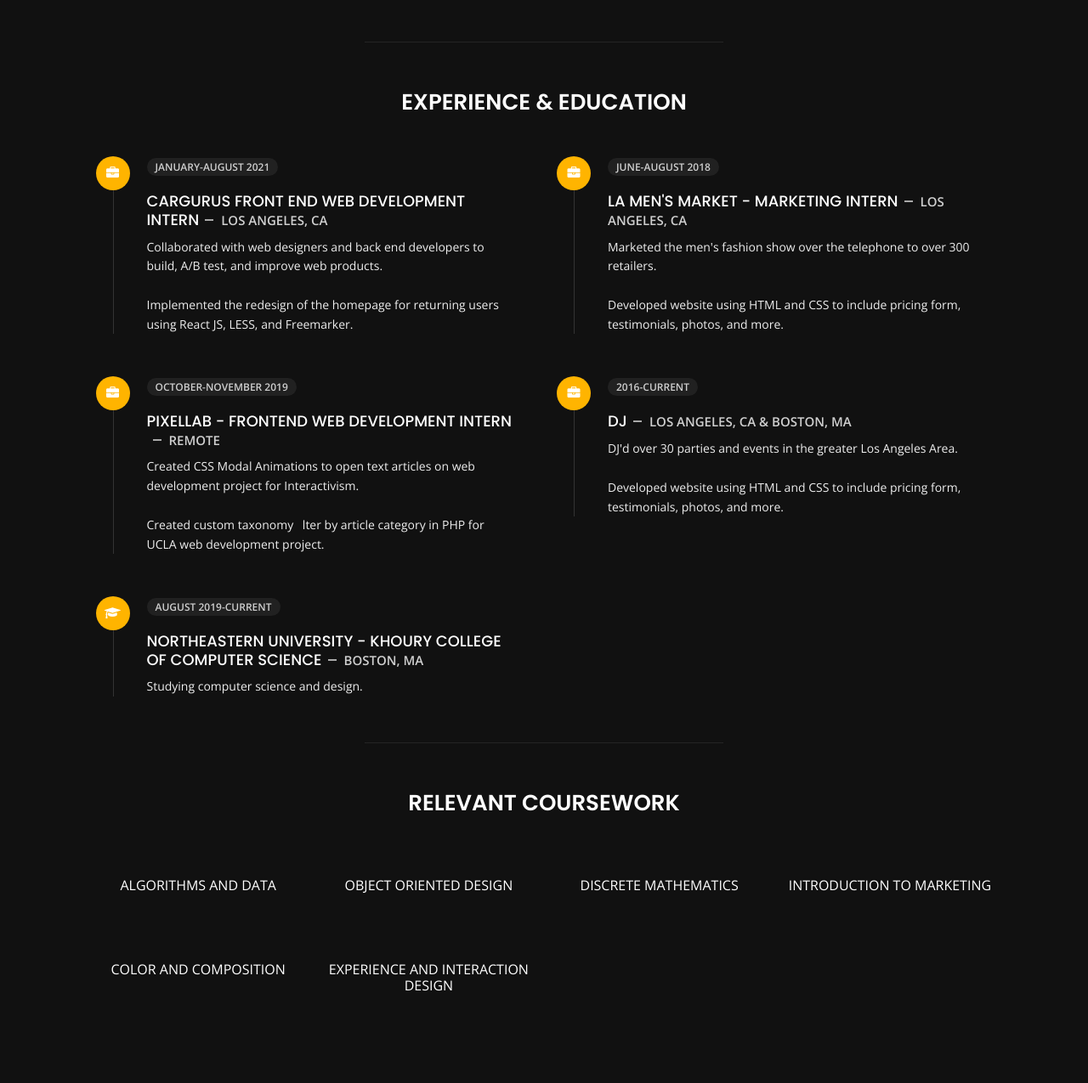
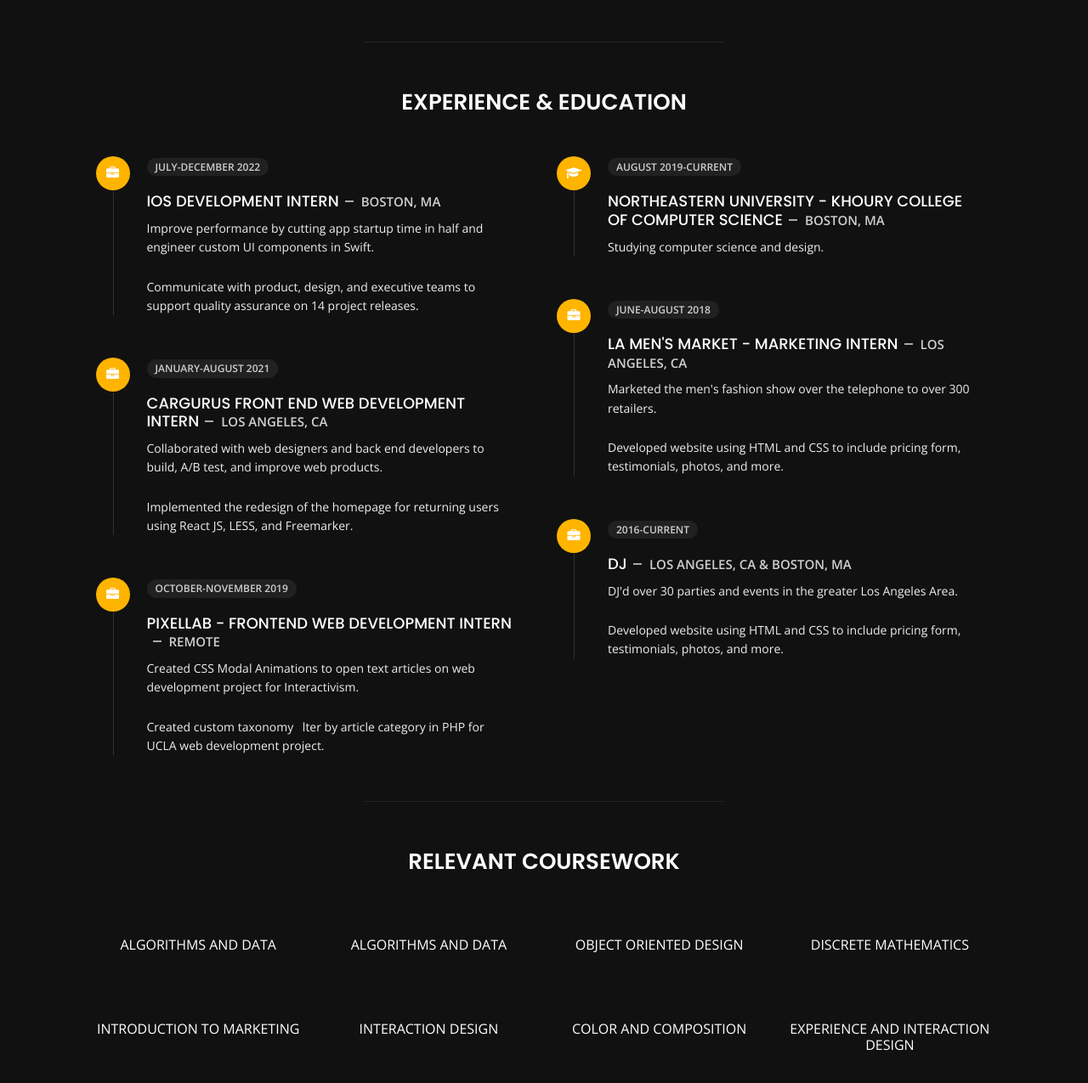
Before and after one commit to dexterrenick/portfolio, a plain HTML site: page about.html in a window 1280 px wide. Shown: the part 559-1834 px from the top of the page at 85% size. Before the commit the page ends 1806 px from the top, so only its background shows below. Drawn offline with nearby package versions, Linux system fonts and the light colour scheme.

Commit message:
updating profile

```diff
--- a/about.html
+++ b/about.html
@@ -139,6 +139,16 @@
                           <div class="icon">
                               <i class="fa fa-briefcase"></i>
                           </div>
+                          <span class="time open-sans-font text-uppercase">July-December 2022</span>
+                          <h5 class="poppins-font text-uppercase">iOS Development Intern<span class="place open-sans-font">Boston, MA</span></h5>
+                          <p class="open-sans-font">Improve performance by cutting app startup time in half and engineer custom UI components in Swift.</p>
+                          </br>
+                          <p class="open-sans-font">Communicate with product, design, and executive teams to support quality assurance on 14 project releases.</p>
+                      </li>
+                      <li>
+                          <div class="icon">
+                              <i class="fa fa-briefcase"></i>
+                          </div>
                           <span class="time open-sans-font text-uppercase">January-August 2021</span>
                           <h5 class="poppins-font text-uppercase">Cargurus Front End Web Development Intern<span class="place open-sans-font">Los Angeles, CA</span></h5>
                           <p class="open-sans-font">Collaborated with web designers and back end developers to build, A/B test, and improve web products.</p>
@@ -155,20 +165,20 @@
                           </br>
                           <p class="open-sans-font">Created custom taxonomy  lter by article category in PHP for UCLA web development project.</p>
                       </li>
-                        <li>
-                            <div class="icon">
-                                <i class="fa fa-graduation-cap"></i>
-                            </div>
-                            <span class="time open-sans-font text-uppercase">August 2019-Current</span>
-                            <h5 class="poppins-font text-uppercase">Northeastern University - Khoury College of Computer Science<span class="place open-sans-font">Boston, MA</span></h5>
-                            <p class="open-sans-font">Studying computer science and design.</p>
-                        </li>
                     </ul>
                 </div>
             </div>
             <div class="col-lg-6 m-15px-tb">
                 <div class="resume-box">
                     <ul>
+                      <li>
+                          <div class="icon">
+                              <i class="fa fa-graduation-cap"></i>
+                          </div>
+                          <span class="time open-sans-font text-uppercase">August 2019-Current</span>
+                          <h5 class="poppins-font text-uppercase">Northeastern University - Khoury College of Computer Science<span class="place open-sans-font">Boston, MA</span></h5>
+                          <p class="open-sans-font">Studying computer science and design.</p>
+                      </li>
                         <li>
                             <div class="icon">
                                 <i class="fa fa-briefcase"></i>
@@ -204,6 +214,9 @@
                 <h6 class="text-uppercase open-sans-font text-center mt-2 mt-sm-4">Algorithms and Data</h6>
             </div>
             <div class="col-6 col-md-3 mb-3 mb-sm-5">
+                <h6 class="text-uppercase open-sans-font text-center mt-2 mt-sm-4">Algorithms and Data</h6>
+            </div>
+            <div class="col-6 col-md-3 mb-3 mb-sm-5">
                 <h6 class="text-uppercase open-sans-font text-center mt-2 mt-sm-4">Object Oriented Design</h6>
             </div>
             <div class="col-6 col-md-3 mb-3 mb-sm-5">
@@ -211,6 +224,9 @@
             </div>
             <div class="col-6 col-md-3 mb-3 mb-sm-5">
                 <h6 class="text-uppercase open-sans-font text-center mt-2 mt-sm-4">Introduction to Marketing</h6>
+            </div>
+            <div class="col-6 col-md-3 mb-3 mb-sm-5">
+                <h6 class="text-uppercase open-sans-font text-center mt-2 mt-sm-4">Interaction Design</h6>
             </div>
             <div class="col-6 col-md-3 mb-3 mb-sm-5">
                 <h6 class="text-uppercase open-sans-font text-center mt-2 mt-sm-4">Color and Composition</h6>
```
Also changed, not shown: portfolio.html (+3 -0 lines), 2 other files.
